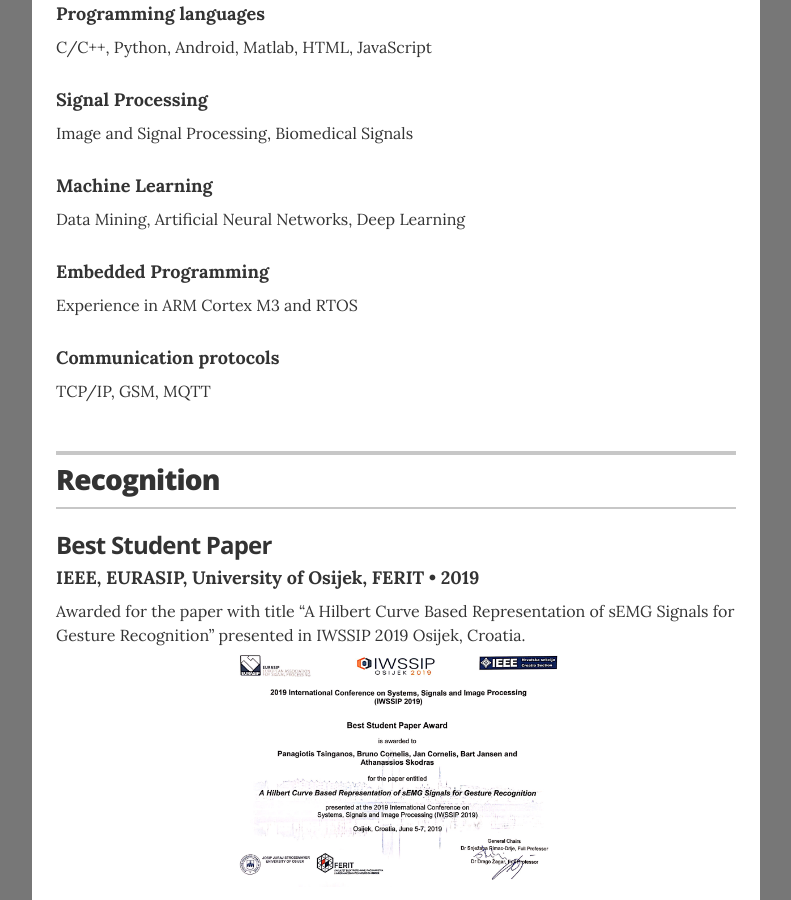
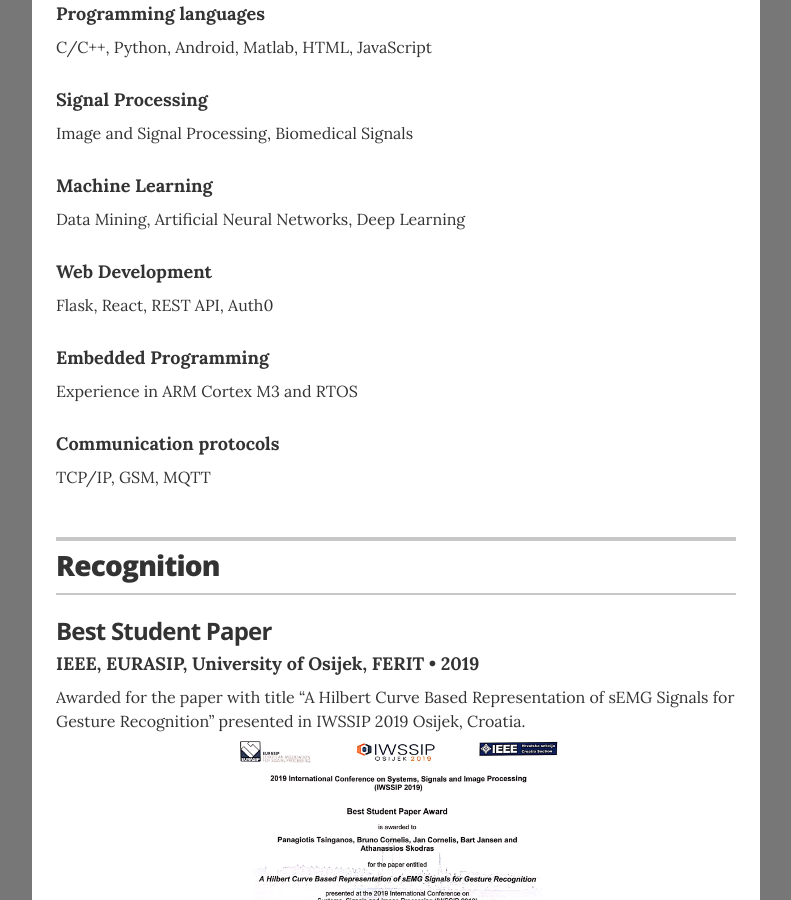
Before and after one commit to ptsinganos/ptsinganos.github.io, a Jekyll site: the page built from index.html, in a window 1280 px wide and 900 px high, scrolled down 2036 px. Shown: the whole window, without its empty margins (244-1035 px from the left). Built offline with Jekyll 4.4.1, drawn with Linux system fonts in a browser that asks for light colours.

Commit message:
Update skills.yml

```diff
--- a/_data/skills.yml
+++ b/_data/skills.yml
@@ -12,6 +12,9 @@
 - skill: Machine Learning
   description: Data Mining, Artificial Neural Networks, Deep Learning
 
+- skill: Web Development
+  description: Flask, React, REST API, Auth0
+
 - skill: Embedded Programming
   description: Experience in ARM Cortex M3 and RTOS
 
```
